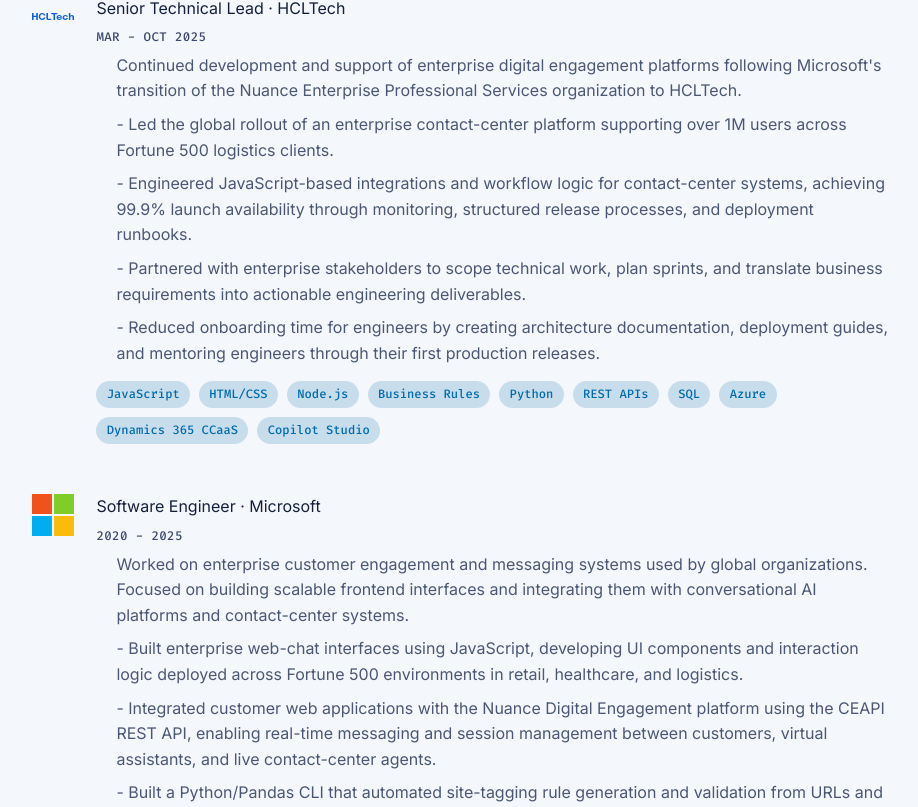
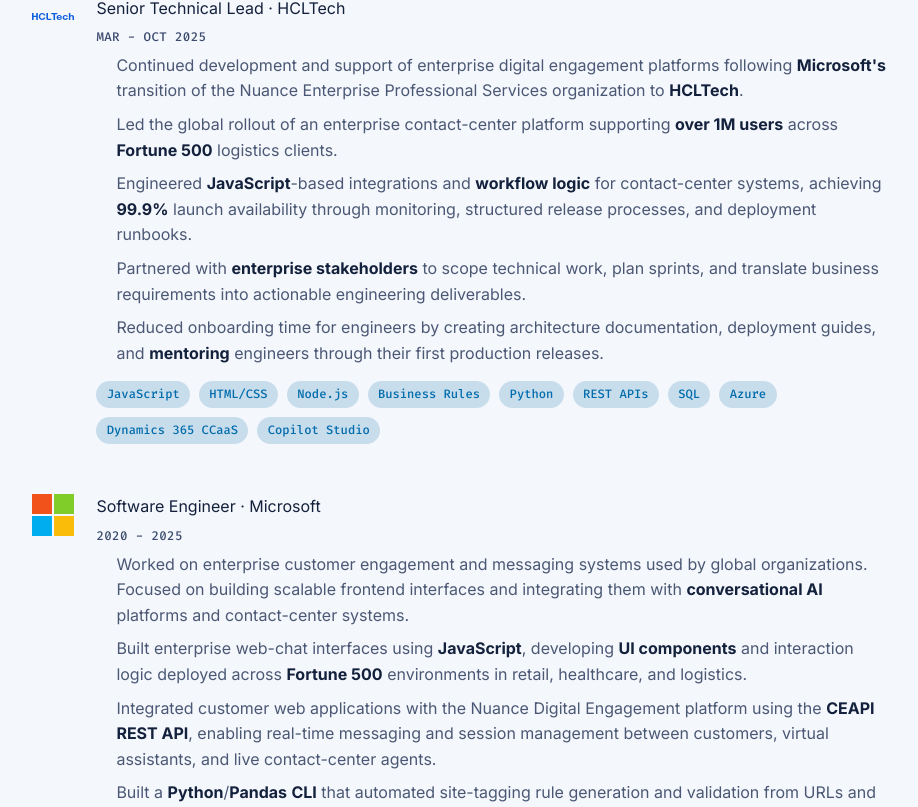
Before and after one commit to kurtluu/portfolio, a React (Vite) app in the folder react-ts-site/: page / in a window 1280 px wide. Shown: the part 933-1740 px from the top of the page, without its empty margins (179-1097 px from the left). Built offline with nearby package versions, Linux system fonts and the light colour scheme.

Commit message:
Highlight technical terms in portfolio descriptions

```diff
--- a/react-ts-site/src/App.tsx
+++ b/react-ts-site/src/App.tsx
@@ -109,10 +109,62 @@ const socialLinks = [
   { href: "mailto:kurtluu12@gmail.com", label: "Email" },
 ];
 
+const sharedHighlightTerms = [
+  "conversational AI",
+  "CLI",
+  "REST API",
+  "CEAPI",
+  "JSON",
+  "XML",
+  "SQL",
+  "latex",
+  "pandas",
+  "workflow logic",
+  "Fortune 500",
+  "over 1M users",
+  "Microsoft's",
+  "HCLTech",
+  "UI components",
+  "mentoring",
+  "enterprise stakeholders"
+];
+
 const getSocialLinkClassName = (label: string) => `social-link-${label.toLowerCase()}`;
 const getNavLinkClassName = (id: string) => `nav-link-${id}`;
 
 type Theme = "dark" | "light";
+
+const escapeRegExp = (value: string) => value.replace(/[.*+?^${}()|[\]\\]/g, "\\$&");
+const toCaseInsensitivePattern = (value: string) =>
+  escapeRegExp(value).replace(/[a-zA-Z]/g, (char) => `[${char.toLowerCase()}${char.toUpperCase()}]`);
+const numericHighlightPattern = "\\b\\d{1,3}(?:,\\d{3})*(?:\\.\\d+)?%|\\b\\d+(?:\\.\\d+)?[KMB]\\b|\\b\\d{1,3}(?:,\\d{3})+(?:\\.\\d+)?\\b|\\b\\d+(?:\\.\\d+)?\\b";
+
+function renderHighlightedText(text: string, keywords: string[]) {
+  const uniqueKeywords = Array.from(new Set(keywords.filter(Boolean))).sort((a, b) => b.length - a.length);
+  const caseSensitiveKeywords = ["AI", "CLI"];
+  const exactCaseKeywords = uniqueKeywords.filter((keyword) => caseSensitiveKeywords.includes(keyword));
+  const caseInsensitiveKeywords = uniqueKeywords.filter((keyword) => !caseSensitiveKeywords.includes(keyword));
+
+  if (!uniqueKeywords.length) {
+    return text;
+  }
+
+  const patternParts = [
+    ...exactCaseKeywords.map(escapeRegExp),
+    ...caseInsensitiveKeywords.map(toCaseInsensitivePattern),
+    numericHighlightPattern,
+  ];
+  const matcher = new RegExp(`(${patternParts.join("|")})`, "g");
+  const parts = text.split(matcher);
+
+  return parts.map((part, index) => {
+    const isExactCaseMatch = exactCaseKeywords.includes(part);
+    const isCaseInsensitiveMatch = caseInsensitiveKeywords.some((keyword) => keyword.toLowerCase() === part.toLowerCase());
+    const isNumericMatch = new RegExp(`^${numericHighlightPattern}$`).test(part);
+    const isMatch = isExactCaseMatch || isCaseInsensitiveMatch || isNumericMatch;
+    return isMatch ? <strong key={`${part}-${index}`}>{part}</strong> : part;
+  });
+}
 
 function SocialIcon({ label }: { label: string }) {
   if (label === "GitHub") {
@@ -370,6 +422,10 @@ function App() {
               <h2 className="font-bold uppercase tracking-widest">Experience</h2>
             </div>
             {timeline.map((item) => (
+              (() => {
+                const highlightTerms = [...item.tags, ...sharedHighlightTerms];
+
+                return (
                   <article
                     key={item.title}
                     className="timeline-item"
@@ -396,11 +452,11 @@ function App() {
                       {Array.isArray(item.description) ? (
                         <ul className="description-list">
                           {item.description.map((point) => (
-                        <li key={point}>{point}</li>
+                            <li key={point}>{renderHighlightedText(point.replace(/^- /, ""), highlightTerms)}</li>
                           ))}
                         </ul>
                       ) : (
-                    <p>{item.description}</p>
+                        <p>{renderHighlightedText(item.description, highlightTerms)}</p>
                       )}
                       <ul className="tags">
                         {item.tags.map((tag) => (
@@ -409,6 +465,8 @@ function App() {
                       </ul>
                     </div>
                   </article>
+                );
+              })()
             ))}
           </section>
 
@@ -424,7 +482,7 @@ function App() {
                 onPointerLeave={handleCardPointerLeave}
               >
                 <h3>{project.title}</h3>
-                <p>{project.description}</p>
+                <p>{renderHighlightedText(project.description, project.tags)}</p>
                 <ul className="tags">
                   {project.tags.map((tag) => (
                     <li key={tag}>{tag}</li>
--- a/react-ts-site/src/styles.css
+++ b/react-ts-site/src/styles.css
@@ -502,6 +502,12 @@ h3 {
   margin-top: 0.5rem;
 }
 
+.item-body strong,
+.project-card strong {
+  color: var(--text);
+  font-weight: 700;
+}
+
 .projects-section .project-card::before {
   background: radial-gradient(
     240px circle at var(--spotlight-x) var(--spotlight-y),
```
Lines whose indentation alone changed are shown as unchanged.
